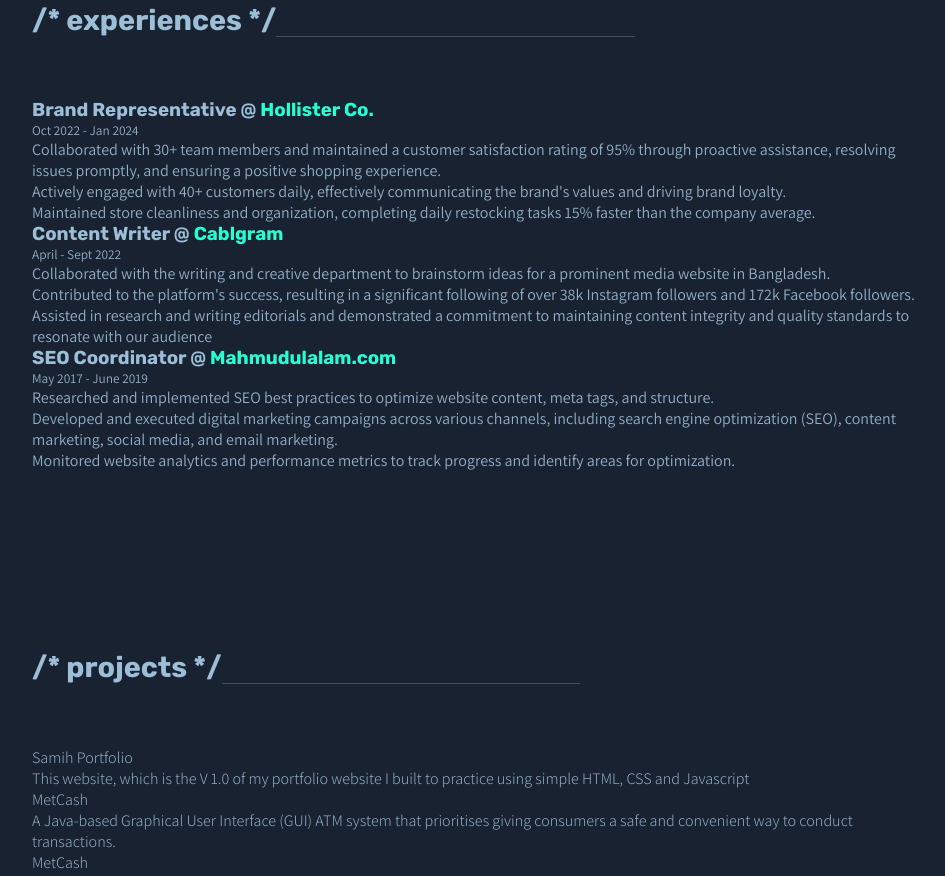
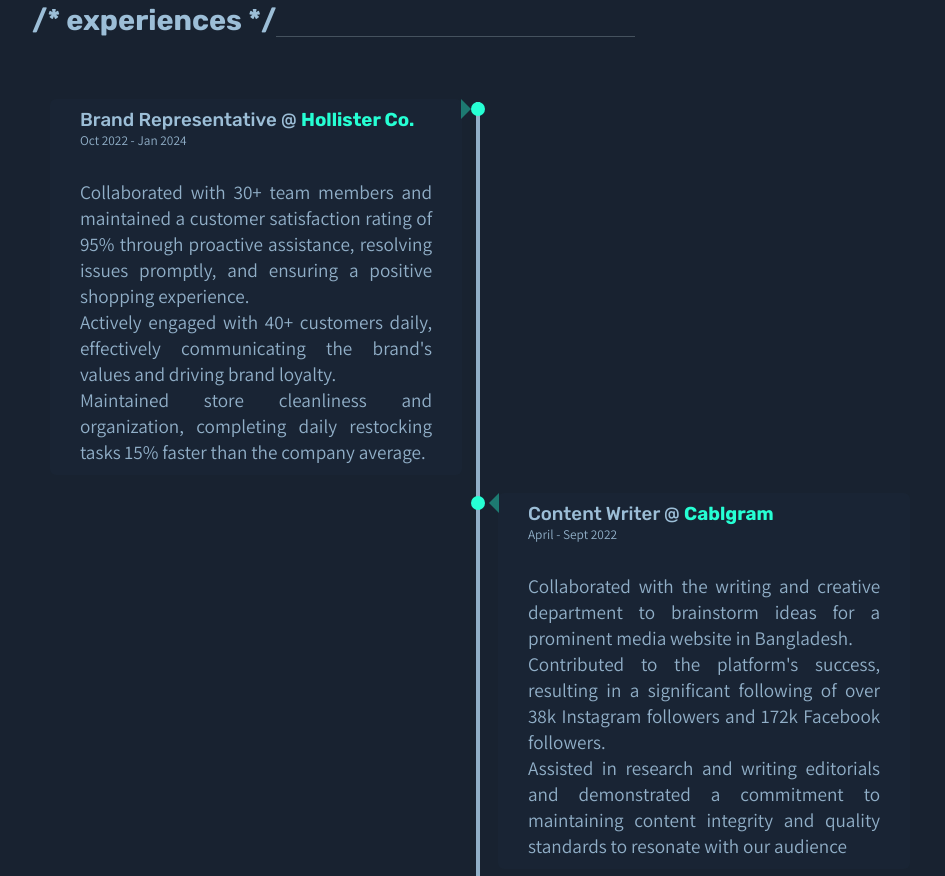
Before and after one commit to samihwadi/Samih_V1, a plain HTML site: page index.html in a window 1280 px wide. Shown: the part 1493-2369 px from the top of the page, without its empty margins (160-1105 px from the left). Drawn offline with nearby package versions, Linux system fonts and the light colour scheme.

Commit message:
Style experience section

```diff
--- a/index.html
+++ b/index.html
@@ -88,9 +88,11 @@
                     </div>
                     <div class="header-line"></div>
                 </div>
-                <div class="timeline">
+                <div class="timeline-container">
+                    <div class="timeline line-start">
                         <div class="experience-info-container">
-                        <div class="text-box">
+                            <div class="timeline-dot"></div>
+                            <div class="text-box left-content">
                                 <h3>Brand Representative @ <strong>Hollister Co.</strong></h3>
                                 <small>Oct 2022 - Jan 2024</small>
                                 <ul>
@@ -99,12 +101,14 @@
                                     <li>Actively engaged with 40+ customers daily, effectively communicating the brand's values and driving brand loyalty.</li>
                                     <li>Maintained store cleanliness and organization, completing daily restocking tasks 15% faster than the company average.</li>
                                 </ul>
+                                <span class="left-arrow"></span>
                             </div>
                         </div>
                     </div>
                     <div class="timeline">
                         <div class="experience-info-container">
-                        <div class="text-box">
+                            <div class="timeline-dot"></div>
+                            <div class="text-box right-content">
                                 <h3>Content Writer @ <strong>Cablgram</strong></h3>
                                 <small>April - Sept 2022</small>
                                 <ul>
@@ -112,11 +116,13 @@
                                     <li>Contributed to the platform's success, resulting in a significant following of over 38k Instagram followers and 172k Facebook followers.</li>
                                     <li>Assisted in research and writing editorials and demonstrated a commitment to maintaining content integrity and quality standards to resonate with our audience</li>
                                 </ul>
+                                <span class="right-arrow"></span>
                             </div>
                         </div>
                     </div><div class="timeline">
                         <div class="experience-info-container">
-                        <div class="text-box">
+                            <div class="timeline-dot"></div>
+                            <div class="text-box left-content">
                                 <h3>SEO Coordinator @ <strong>Mahmudulalam.com</strong></h3>
                                 <small>May 2017 - June 2019</small>
                                 <ul>
@@ -124,6 +130,8 @@
                                     <li>Developed and executed digital marketing campaigns across various channels, including search engine optimization (SEO), content marketing, social media, and email marketing.</li>
                                     <li>Monitored website analytics and performance metrics to track progress and identify areas for optimization.</li>
                                 </ul>
+                                <span class="left-arrow"></span>
+                            </div>
                         </div>
                     </div>
                 </div>
--- a/main.js
+++ b/main.js
@@ -20,5 +20,4 @@ function showSidebar(){
 function hideSidebar(){
     sidebar.style.display = 'none';
     emailBtn.style.display = 'flex';
-
 }
--- a/style.css
+++ b/style.css
@@ -86,6 +86,9 @@ span{
     color: var(--color-accent);
 }
 
+nav a, #about-info-text p, .text-box li {
+    font-size: 1.2rem;
+}
 /* Navbar */
 
 .main-nav{
@@ -110,7 +113,6 @@ nav li{
 }
 
 nav a{
-    font-size: 1.2rem;
     height: 100%;
     padding: 0 30px;
     text-decoration: none;
@@ -336,7 +338,6 @@ section {
 }
 
 #about-info-text p{
-    font-size: 1.2rem;
     font-weight: 400;
     line-height: 1.6;
     text-align: justify;
@@ -364,7 +365,135 @@ section {
     transition: 0.3s ease;
 }
 
+/* Experience */
+.experience-info-container{
+    width: 50%;
+    position: relative;
+}
 
+
+.timeline{
+    width: 100%;
+    position: relative;
+    opacity: 0;
+    z-index: 12;
+    transition: opacity 1s;
+}
+
+.text-box{
+    text-align: justify;
+    position: relative;
+    background: #24334930;
+    border-radius: 6px;
+    padding: 10px 30px;
+    margin: 4%;
+}
+
+.right-content{
+    left: 100%;
+}
+
+.left-content{
+    left: 0;
+}
+
+.timeline-dot{
+    height: 14px;
+    width: 14px;
+    border-radius: 10px;
+    background-color: var(--color-accent);
+    position: absolute;
+    right: -5px;
+    top: 3px;
+    z-index: 10;
+}
+
+.timeline-container {
+    width: 100%;
+    position: relative;
+}
+
+.timeline:nth-child(1) {
+    animation: movedown 1s linear forwards;
+    animation-delay: 0s; /* Add animation delay */
+}
+
+.timeline:nth-child(2) {
+    animation: movedown 1s linear forwards;
+    animation-delay: 2s; /* Add animation delay */
+}
+
+.timeline:nth-child(3) {
+    animation: movedown 1s linear forwards;
+    animation-delay: 4s; /* Add animation delay */
+}
+
+
+@keyframes movedown{
+    0%{
+        opacity: 1;
+        transform: translateY(-30px);
+    }
+    100%{
+        opacity: 1;
+        transform: translateY(0px);
+    }
+}
+
+.timeline-container::after{
+    position: absolute;
+    content: '';
+    width: 4px;
+    background: var(--color-text);
+    z-index: 9;
+    top: 3px;
+    right: 50%;
+    animation: moveline 6s linear forwards;
+}
+
+
+@keyframes moveline{
+    0%{
+        height: 0;
+    }
+    100%{
+        height: 100%;
+    }
+}
+.text-box h3{
+    font-weight: 500;
+}
+
+.text-box small{
+    display: inline-block;
+    margin-bottom: 30px;
+}
+
+.left-arrow{
+    height: 0;
+    width: 0;
+    position: absolute;
+    z-index: 1;
+    top: 0;
+    border-top: 10px solid transparent;
+    border-bottom: 10px solid transparent;
+    border-left: 10px solid var(--color-accent);
+    right: -8.5px;
+    opacity: 0.4;
+}
+
+.right-arrow{
+    height: 0;
+    width: 0;
+    position: absolute;
+    z-index: 1;
+    top: 0;
+    border-top: 10px solid transparent;
+    border-bottom: 10px solid transparent;
+    border-right: 10px solid var(--color-accent);
+    left: -8.5px;
+    opacity: 0.4;
+}
 
 footer{
     font-family: var(--text-font);
```
Lines whose indentation alone changed are shown as unchanged.
